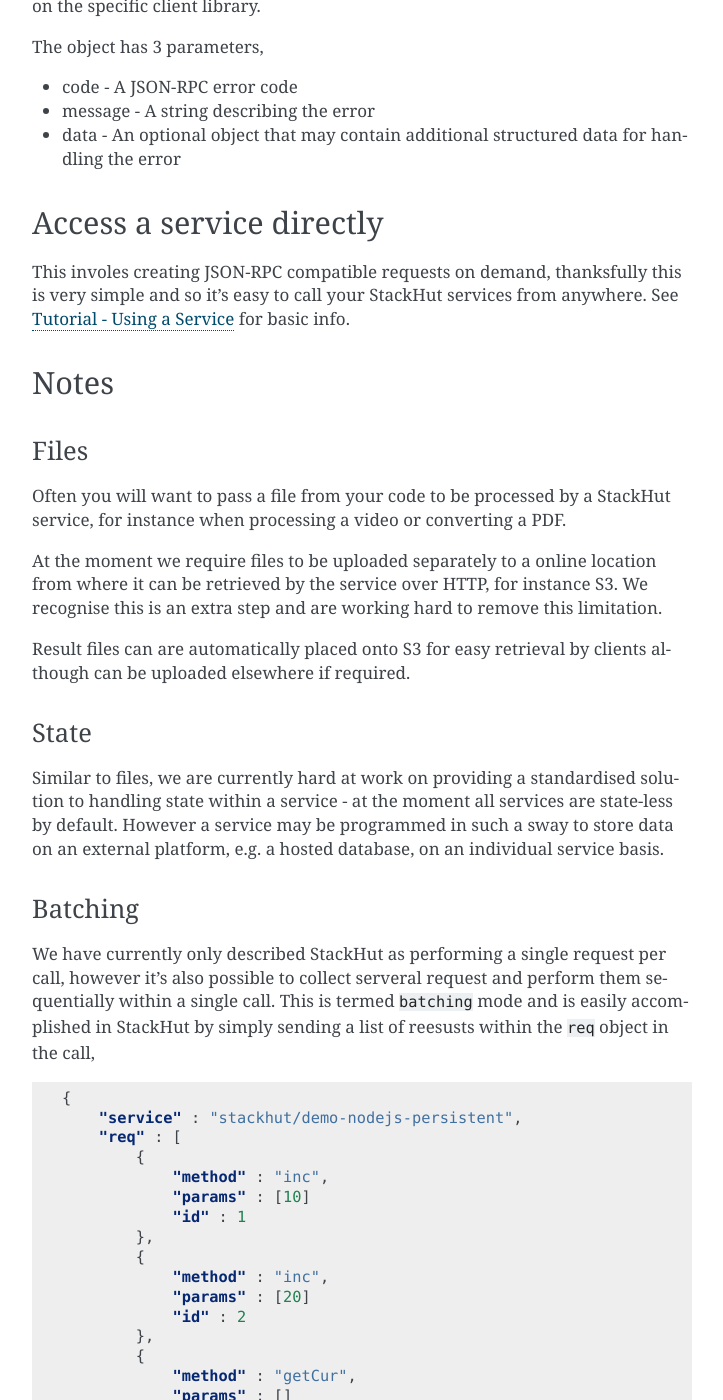
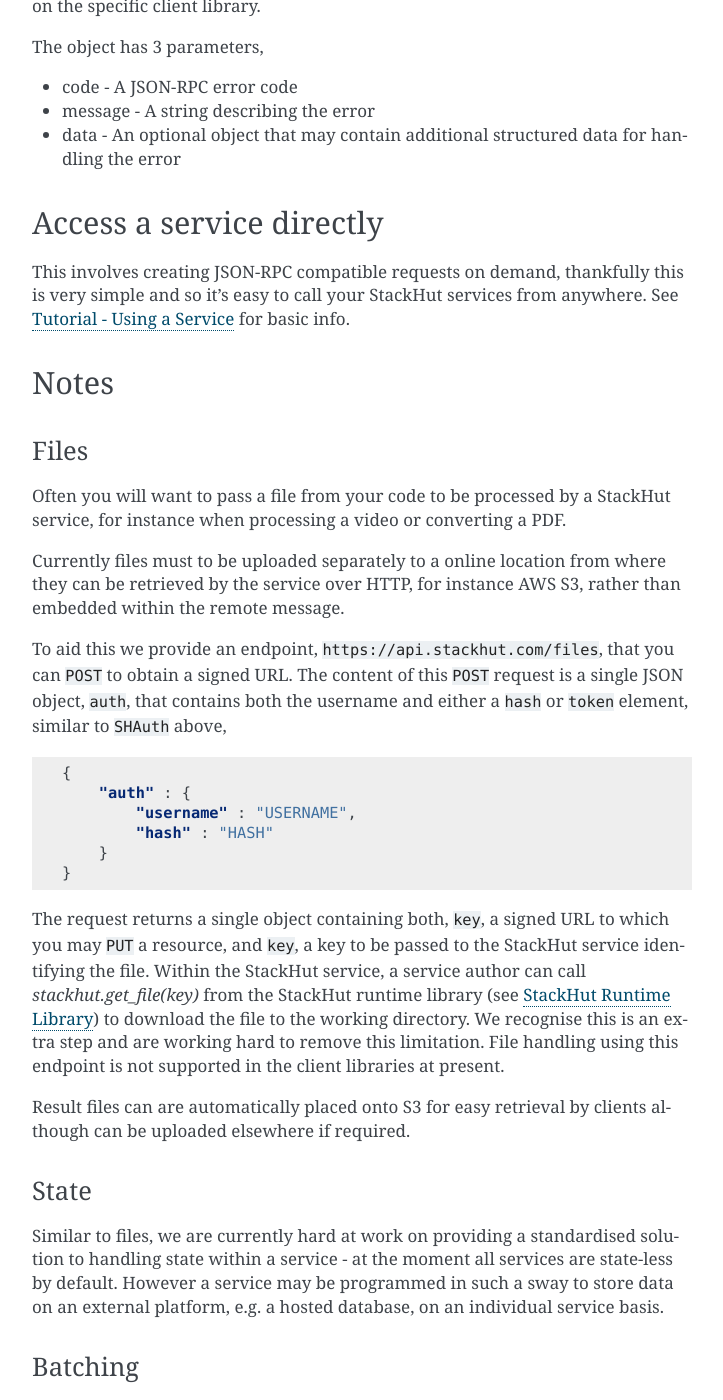
Before and after one commit to nstack/stackhut, a Sphinx documentation site: the page built from docs/full_docs/using_services.rst, in a window 1280 px wide and 1400 px high, scrolled down 2006 px. Shown: the whole window, without its empty margins (388-1111 px from the left). Built offline with Sphinx 7.4.7, drawn with Linux system fonts in a browser that asks for light colours; pages that are not in the unit, such as notebooks, are missing from menus; some of the changed text lies outside the part shown.

Commit message:
update using services

```diff
--- a/docs/full_docs/service_runtime.rst
+++ b/docs/full_docs/service_runtime.rst
@@ -1,3 +1,5 @@
+.. _usage_runtime:
+
 StackHut Runtime Library
 ========================
 
--- a/docs/full_docs/using_services.rst
+++ b/docs/full_docs/using_services.rst
@@ -95,7 +95,7 @@
 Access a service directly
 -------------------------
 
-This involes creating JSON-RPC compatible requests on demand, thanksfully this is very simple and so it's easy to call your StackHut services from anywhere. See :ref:`tutorial_use` for basic info.
+This involves creating JSON-RPC compatible requests on demand, thankfully this is very simple and so it's easy to call your StackHut services from anywhere. See :ref:`tutorial_use` for basic info.
 
 .. Login into StackHut
 .. -------------------
@@ -110,9 +110,22 @@
 
 Often you will want to pass a file from your code to be processed by a StackHut service, for instance when processing a video or converting a PDF.
 
+Currently files must to be uploaded separately to a online location from where they can be retrieved by the service over HTTP, for instance AWS S3, rather than embedded within the remote message.
+
+To aid this we provide an endpoint, ``https://api.stackhut.com/files``, that you can ``POST`` to obtain a signed URL. The content of this ``POST`` request is a single JSON object, ``auth``, that contains both the username and either a ``hash`` or ``token`` element, similar to ``SHAuth`` above,
+
+.. code-block:: JSON
+
+    {
+        "auth" : {
+            "username" : "USERNAME",
+            "hash" : "HASH"
+        }
+    }
 
 
-At the moment we require files to be uploaded separately to a online location from where it can be retrieved by the service over HTTP, for instance S3. We recognise this is an extra step and are working hard to remove this limitation.
+The request returns a single object containing both, ``key``, a signed URL to which you may ``PUT`` a resource, and ``key``, a key to be passed to the StackHut service identifying the file. Within the StackHut service, a service author can call `stackhut.get_file(key)` from the StackHut runtime library (see :ref:`usage_runtime`) to download the file to the working directory.
+We recognise this is an extra step and are working hard to remove this limitation. File handling using this endpoint is not supported in the client libraries at present.
 
 Result files can are automatically placed onto S3 for easy retrieval by clients although can be uploaded elsewhere if required.
 
@@ -125,12 +138,12 @@
 Batching
 ^^^^^^^^
 
-We have currently only described StackHut as performing a single request per call, however it's also possible to collect serveral request and perform them sequentially within a single call. This is termed ``batching`` mode and is easily accomplished in StackHut by simply sending a list of reesusts within the ``req`` object in the call,
+We have currently only described StackHut as performing a single request per call, however it's also possible to collect several request and perform them sequentially within a single call. This is termed ``batching`` mode and is easily accomplished in StackHut by simply sending a list of reesusts within the ``req`` object in the call,
 
 .. code-block:: JSON
 
     {
-        "service" : "stackhut/demo-nodejs-persistent",
+        "service" : "stackhut/demo-nodejs-state",
         "req" : [
             {
                 "method" : "inc",
@@ -152,3 +165,5 @@
 
 These request will all be performed within a single service-call, great for increasing throughput and keeping your external calls over the cloud to StackHut to a minimum.
 We have some exciting features planned involving batching that will allow you to setup complex cloud-based processing pipelines easily.
+
+Batching is not supported in the client libraries at present.
```
